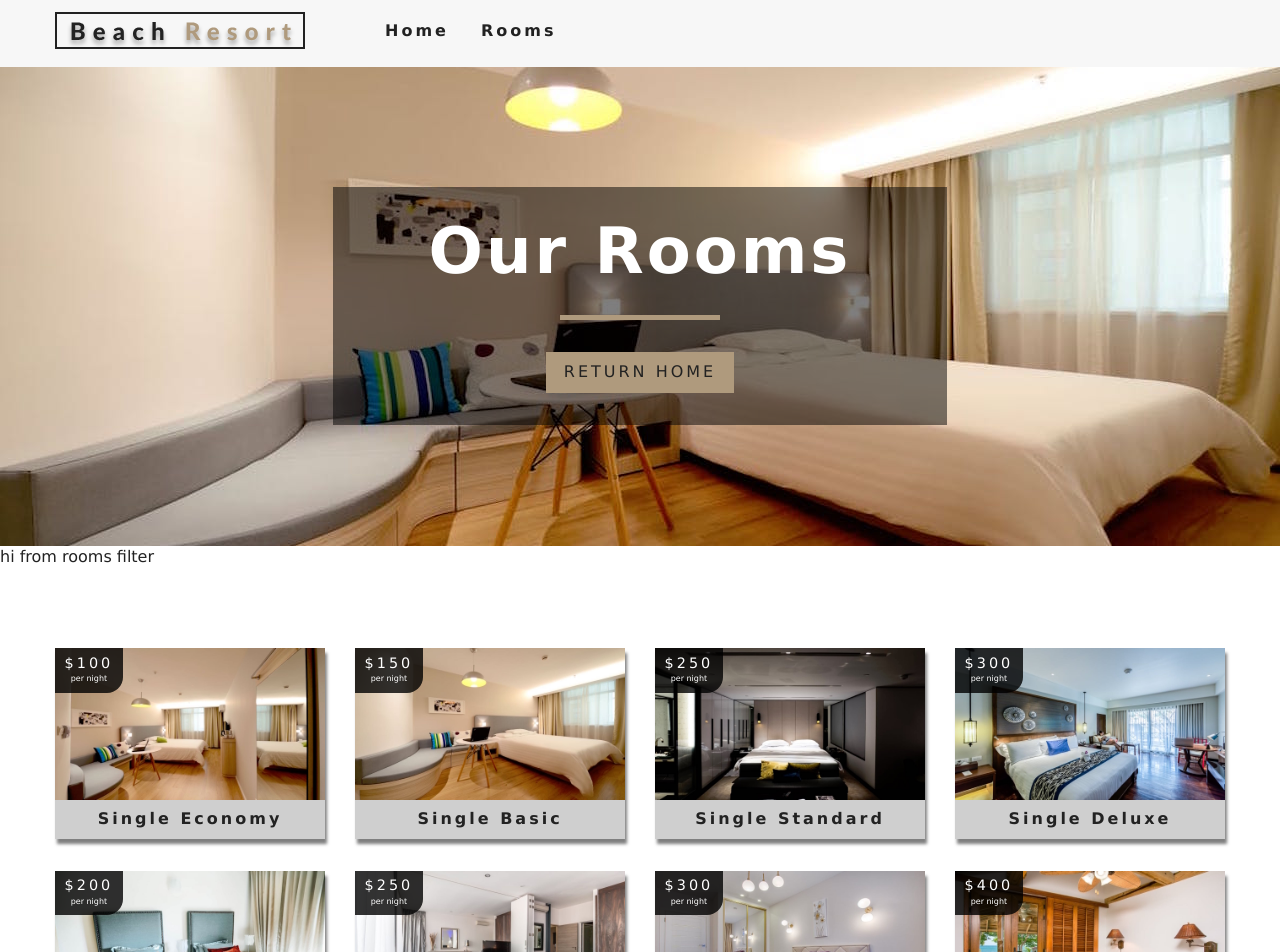
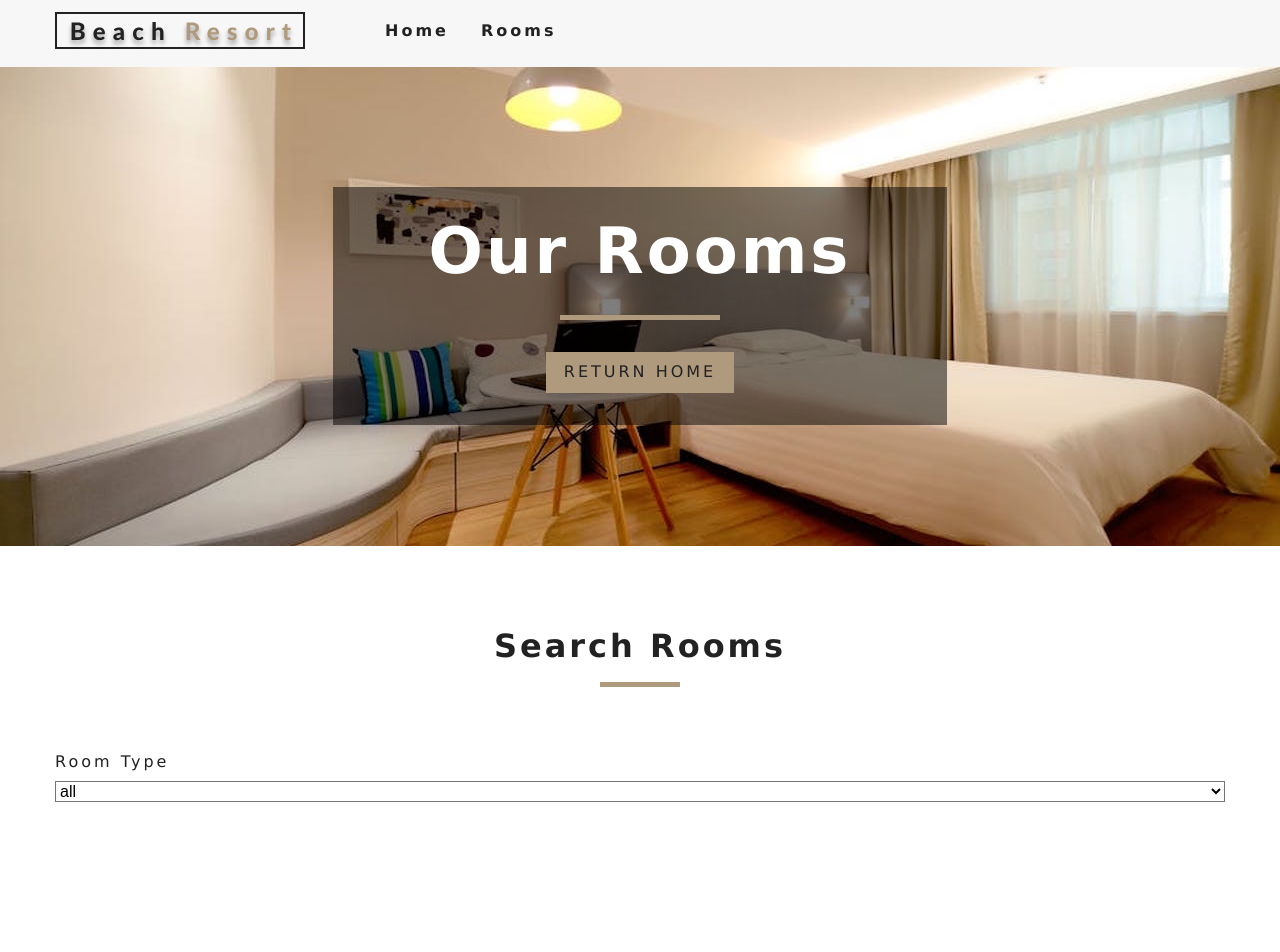
Before and after one commit to VictorRiberaCuatrecasas/React-Room-Renting, a React (Create React App) app: page /rooms in a window 1280 px wide. Shown: the top 952 px of the page. Built offline with nearby package versions, Linux system fonts and the light colour scheme.

Commit message:
starting filters

```diff
--- a/src/components/RoomFilter.js
+++ b/src/components/RoomFilter.js
@@ -1,9 +1,34 @@
-import React from 'react'
+import React from 'react';
+import {useContext} from "react";
+import {RoomContext} from "../context"
+import Title from "./Title";
 
-export default function RoomsFilter() {
+const getUnique = (items, value) =>{
+    return [...new Set(items.map(item => item[value]))]
+}
+
+
+export default function RoomsFilter({rooms}) {
+const context = useContext(RoomContext);
+const {handleChange, type, capacity, price, minPrice, maxPrize, minSize, maxSize, breakfast, pets} = context;
+
+let types = getUnique(rooms, "type");
+types = ["all", ...types];
+types = types.map((item,index)=>{
+    return <option value={item} key={index}>{item}</option>
+})
+
     return (
-        <div>
-            hi from rooms filter
-        </div>
+        <section className="filter-container">
+            <Title title="search rooms" />
+            <form action="" className="filter-form">
+                <div className="form-group">
+                    <label htmlFor="type">room type</label>
+                    <select name="type" id="type" value={type} className="form-control" onChange={handleChange}>
+                        {types}
+                    </select>
+                </div>
+            </form>
+        </section>
     )
 }
--- a/src/context.js
+++ b/src/context.js
@@ -8,17 +8,32 @@
     rooms: [],
     sortedRooms: [],
     featuredRooms: [],
-    loading: true
+    loading: true,
+    type: "all",
+    capacity: 1,
+    price: 0,
+    minPrice: 0,
+    maxPrice: 0,
+    minSize: 0,
+    maxSize: 0,
+    breakfast: false,
+    pets: false
 }
 
 componentDidMount(){
     let rooms = this.formatData(items);
     let featuredRooms = rooms.filter(room => room.featured === true);
+    let maxPrice = Math.max(...rooms.map(item => item.price));
+    let maxSize = Math.max(...rooms.map(item => item.size));
+
     this.setState({
         rooms: rooms,
         featuredRooms: featuredRooms,
         sortedRooms: rooms,
-        loading:false
+        loading:false,
+        price: maxPrice,
+        maxPrice: maxPrice,
+        maxSize: maxSize
     })
 }
 
@@ -38,9 +53,20 @@
     return room;
 }
 
+
+handleChange = event =>{
+    const type = event.target.type;
+    const name = event.target.name;
+    const value = event.target.value;
+}
+
+filterRooms = () =>{
+    console.log("hi")
+}
+
     render() {
         return (
-            <RoomContext.Provider value={{...this.state, getRoom: this.getRoom}}>
+            <RoomContext.Provider value={{...this.state, getRoom: this.getRoom, handleChange: this.handleChange}}>
                 {this.props.children}
             </RoomContext.Provider>
         )
```
